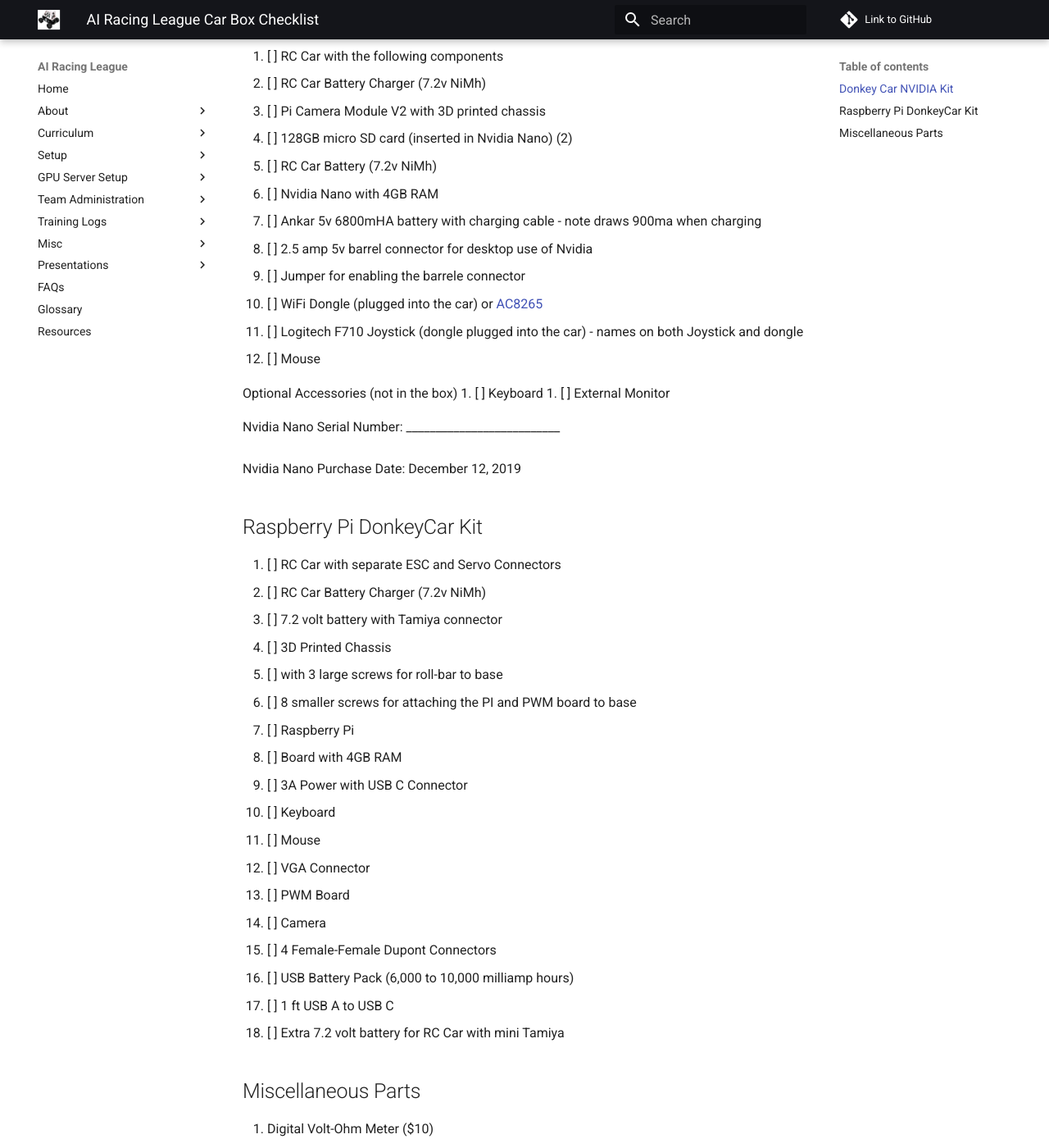
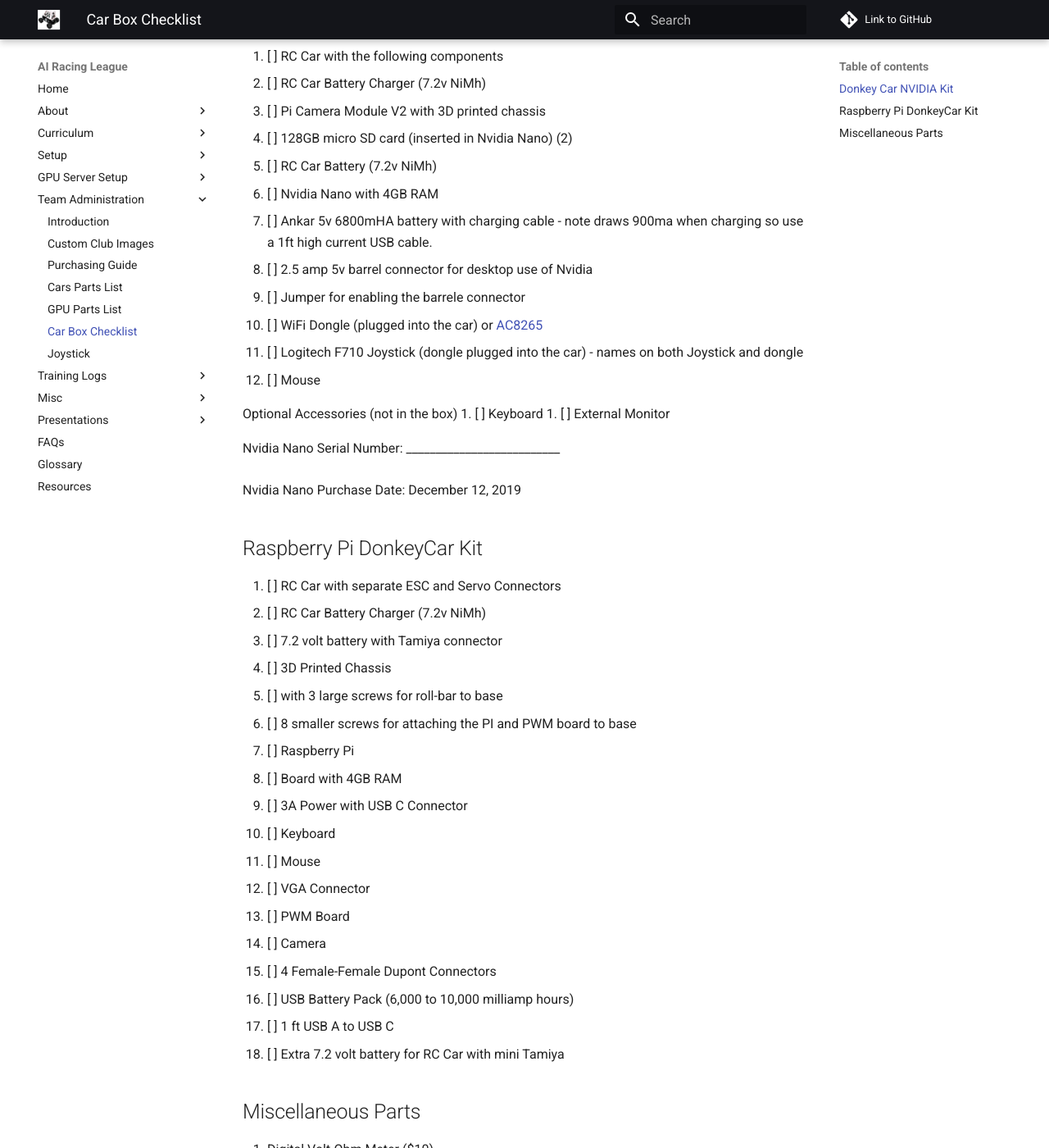
Before and after one commit to CoderDojoTC/ai-racing-league, an MkDocs documentation site: the page built from docs/admin/car-box-checklist.md, in a window 1280 px wide and 1400 px high, scrolled down 319 px. Shown: the whole window at 82% size. Built offline with MkDocs 1.6.1 and Material for MkDocs 9.7.7, drawn with Linux system fonts in a browser that asks for light colours; comment, search, counter and statistics services are not loaded; some of the changed text lies outside the part shown.

Commit message:
updated content

```diff
--- a/docs/admin/car-box-checklist.md
+++ b/docs/admin/car-box-checklist.md
@@ -13,7 +13,7 @@
    4. [ ] 128GB micro SD card (inserted in Nvidia Nano) (2)
    5. [ ] RC Car Battery (7.2v NiMh)
 2. [ ] Nvidia Nano with 4GB RAM
-2. [ ] Ankar 5v 6800mHA battery with charging cable - note draws 900ma when charging
+2. [ ] Ankar 5v 6800mHA battery with charging cable - note draws 900ma when charging so use a 1ft high current USB cable.
 
 3. [ ] 2.5 amp 5v barrel connector for desktop use of Nvidia
 4. [ ] Jumper for enabling the barrele connector
--- a/mkdocs.yml
+++ b/mkdocs.yml
@@ -44,7 +44,7 @@
     - Purchasing Guide: admin/03-purchasing-guide.md
     - Cars Parts List: admin/car-parts-list.md
     - GPU Parts List: admin/gpu-parts.md
-    - Car Box Checklist: admin/car-box-checklist/index.html
+    - Car Box Checklist: admin/car-box-checklist.md
     - Joystick: admin/joystick.md
   - Training Logs:
      - MSP Car 1: training-logs/msp-car-1.md
```
Also changed, not shown: 1 other file.
